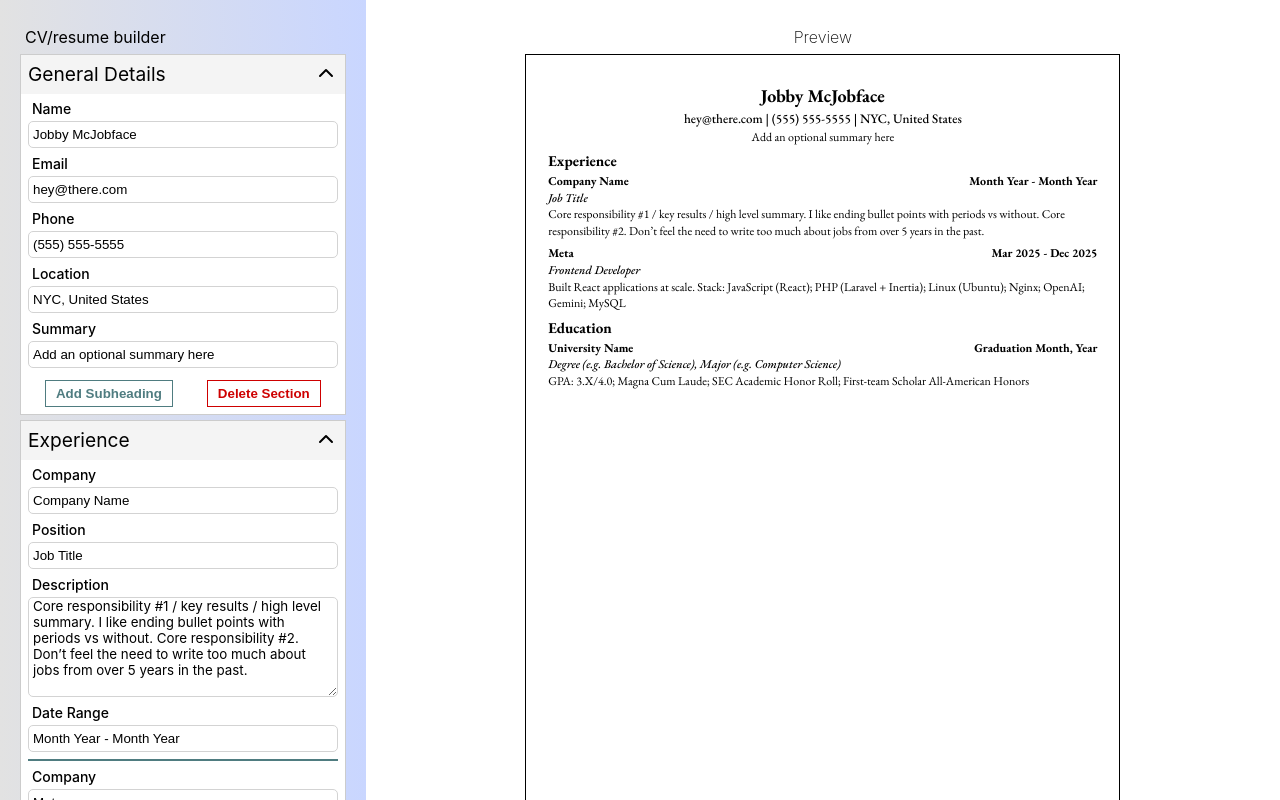
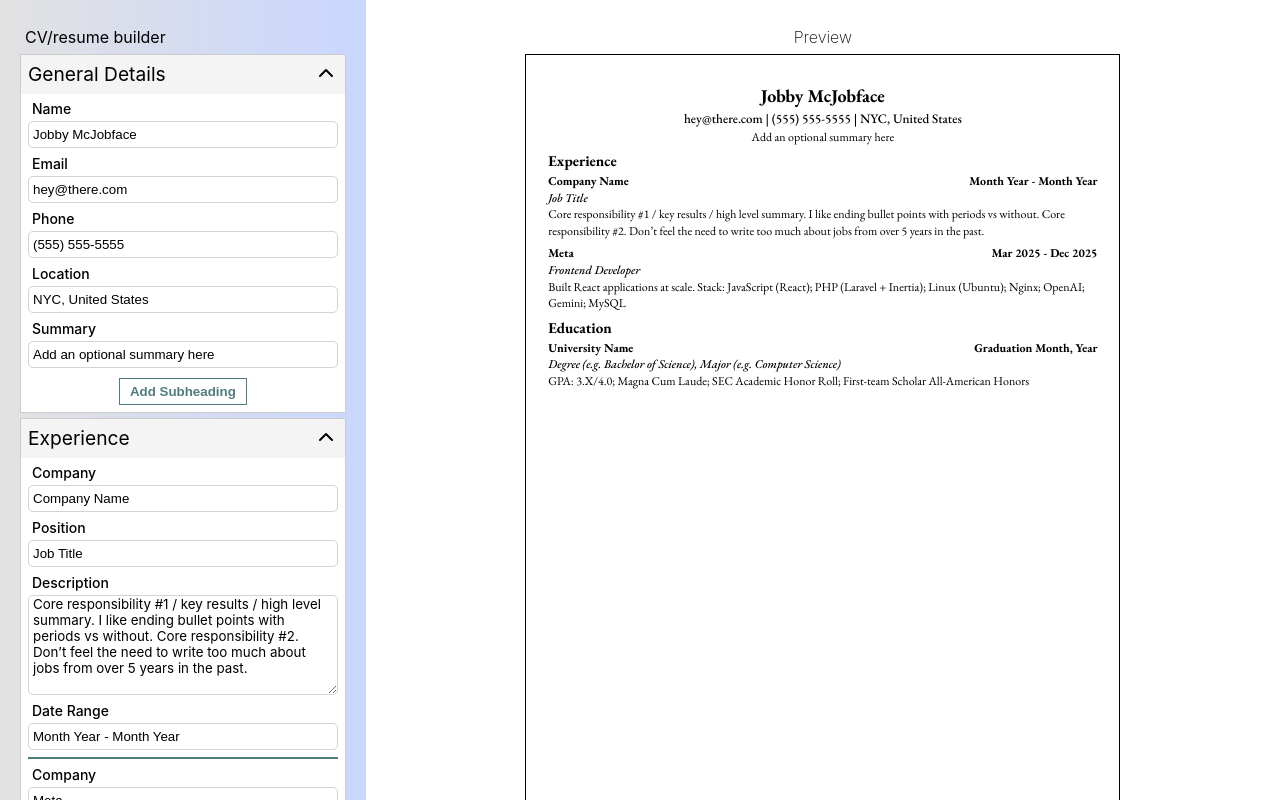
Before and after one commit to golfsap/CV-application, a React (Vite) app: page / in a window 1280 px wide. Shown: the top 800 px of the page. Built offline with nearby package versions, Linux system fonts and the light colour scheme.

Commit message:
remove delete button for general details section

```diff
--- a/src/components/InputSection.tsx
+++ b/src/components/InputSection.tsx
@@ -206,10 +206,12 @@ export default function InputSection({
 
       <div className="sectionButtons">
         <Button title={buttonTitle} onClick={handleAddBtn} />
-        <Button
-          title="Delete Section"
-          onClick={() => deleteSection(section.title)}
-        />
+        {section.title !== "General Details" && (
+          <Button
+            title="Delete Section"
+            onClick={() => deleteSection(section.title)}
+          />
+        )}
       </div>
     </div>
   );
--- a/src/styles/Button.css
+++ b/src/styles/Button.css
@@ -2,7 +2,7 @@ button.button {
   border: 1px solid #185358c2;
   color: #185358c2;
   font-weight: 600;
-  margin-top: 7px;
+  margin-top: 5px;
   padding: 5px 10px;
   background-color: transparent;
 }
```
